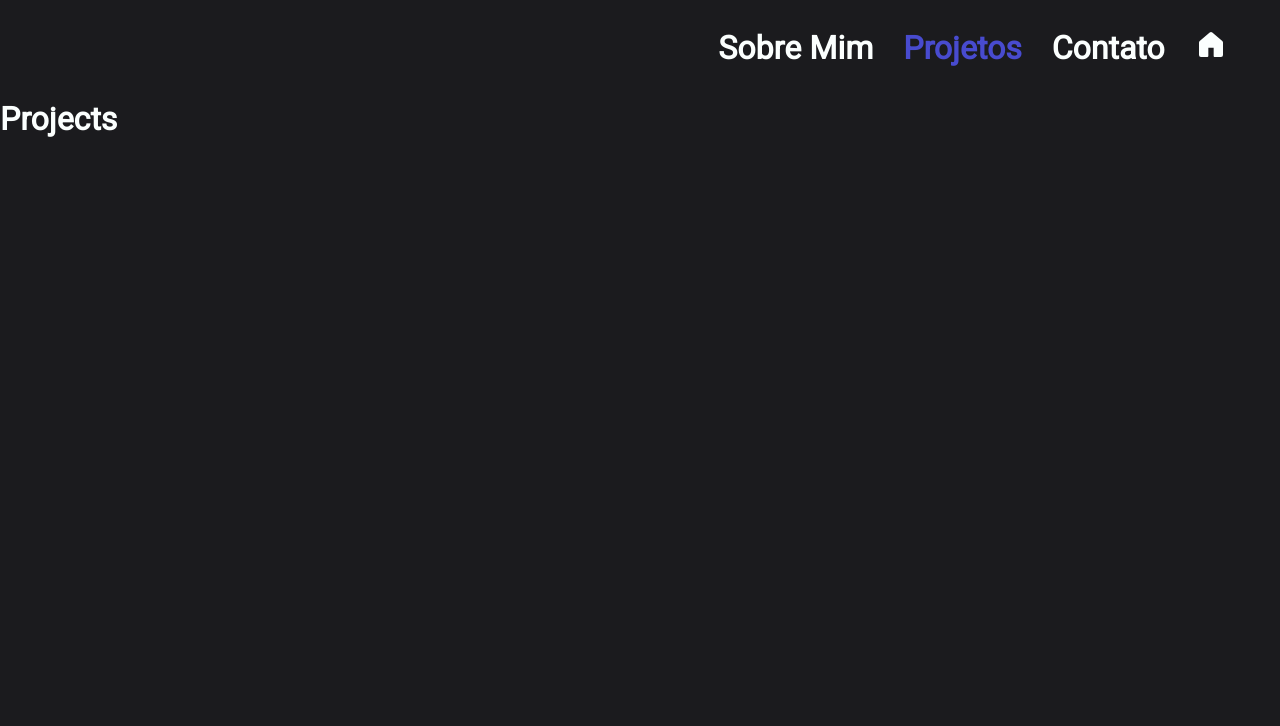
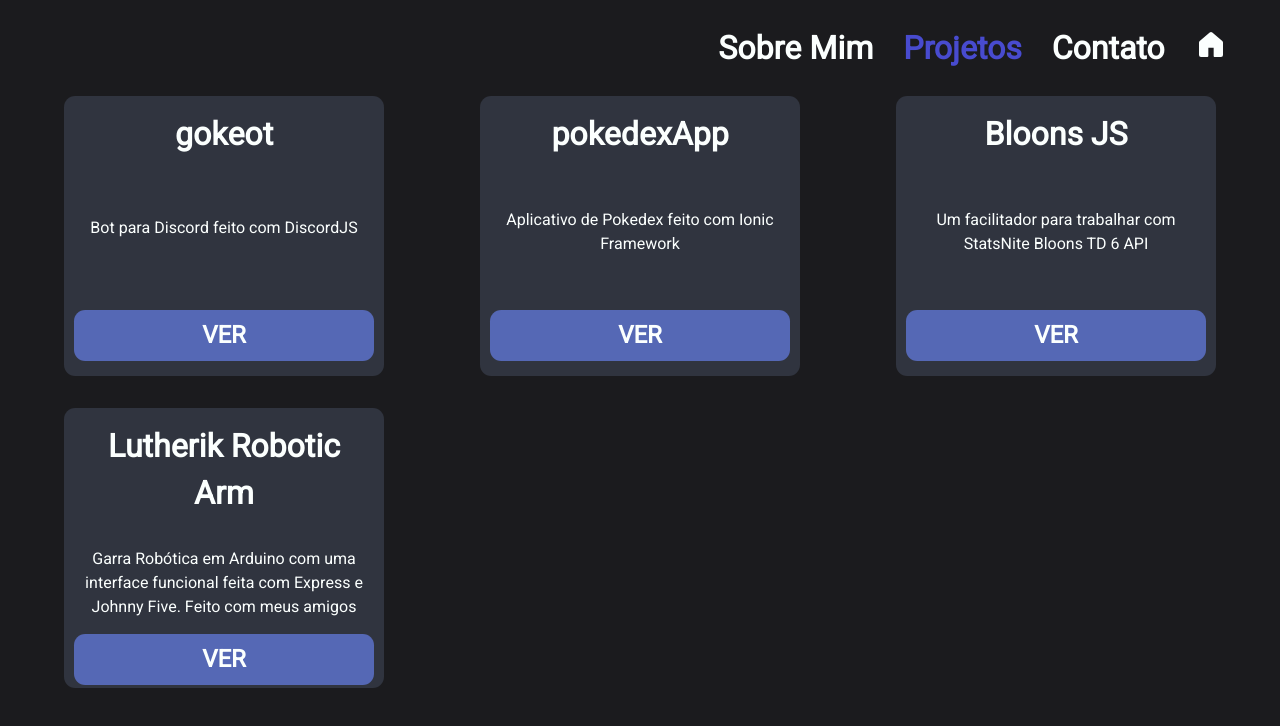
Before and after one commit to joao-erik2077/joao-erik2077.github.io, a React (Create React App) app: page /projects in a window 1280 px wide. Shown: the top 726 px of the page. Built offline with nearby package versions, Linux system fonts and the light colour scheme.

Commit message:
Projects page

```diff
--- /dev/null
+++ b/src/components/ProjectCard/ProjectCard.module.scss
@@ -0,0 +1,39 @@
+.main {
+    width: 25vw;
+    height: 35vh;
+    background-color: #30343F;
+    border-radius: .7rem;
+
+    display: grid;
+}
+
+.name {
+    justify-self: center;
+    align-self: normal;
+    text-align: center;
+    margin: 15px;
+}
+
+.description {
+    justify-self: center;
+    align-self: normal;
+    text-align: center;
+    margin: 15px;
+}
+
+.link {
+    text-decoration: none;
+    background-color: #5568B5;
+    padding: 1vh 40%;
+    font-size: 1.5rem;
+    font-weight: 700;
+    border-radius: .7rem;
+    transition: .3s;
+    justify-self: center;
+    align-self: end;
+    margin-bottom: 15px;
+
+    &:hover {
+        background-color: #4b5ca0;
+    }
+}
--- /dev/null
+++ b/src/components/ProjectCard/ProjectCard.tsx
@@ -0,0 +1,16 @@
+import styles from './ProjectCard.module.scss';
+
+export default function ProjectCard(props: any) {
+    const name = props.name;
+    const description = props.description;
+    const languages = props.languages;
+    const link = props.link;
+
+    return <>
+        <div className={styles.main}>
+            <h1 className={styles.name}>{ name }</h1>
+            <p className={styles.description}>{ description }</p>
+            <a className={styles.link} href={link} target='_blank' rel='noopener noreferrer'>VER</a>
+        </div>
+    </>;
+}
--- /dev/null
+++ b/src/interfaces/IProjectCard.ts
@@ -0,0 +1,6 @@
+export interface IProjectCard {
+    name: string;
+    description: string;
+    languages: string[];
+    link: string;
+}
--- a/src/pages/Projects/Projects.module.scss
+++ b/src/pages/Projects/Projects.module.scss
@@ -0,0 +1,6 @@
+.projects {
+    display: grid;
+    justify-content: space-evenly;
+    grid-template-columns: repeat(3, auto);
+    gap: 2rem;
+}
--- a/src/pages/Projects/Projects.tsx
+++ b/src/pages/Projects/Projects.tsx
@@ -1,10 +1,58 @@
 import { Component, ReactNode } from "react";
 import styles from './Projects.module.scss';
+import { IProjectCard } from "../../interfaces/IProjectCard";
+import ProjectCard from "../../components/ProjectCard/ProjectCard";
 
 export default class Projects extends Component {
+    private projectData: IProjectCard[] = [
+        {
+            name: 'gokeot',
+            description: 'Bot para Discord feito com DiscordJS',
+            languages: [
+                'javascript',
+            ],
+            link: 'https://github.com/joao-erik2077/gokeot',
+        },
+        {
+            name: 'pokedexApp',
+            description: 'Aplicativo de Pokedex feito com Ionic Framework',
+            languages: [
+                'typescript',
+                'html',
+                'scss',
+            ],
+            link: 'https://github.com/joao-erik2077/pokedexApp',
+        },
+        {
+            name: 'Bloons JS',
+            description: 'Um facilitador para trabalhar com StatsNite Bloons TD 6 API',
+            languages: [
+                'javascript',
+            ],
+            link: 'https://github.com/joao-erik2077/bloons-js',
+        },
+        {
+            name: 'Lutherik Robotic Arm',
+            description: 'Garra Robótica em Arduino com uma interface funcional feita com Express e Johnny Five. Feito com meus amigos',
+            languages: [
+                'javascript',
+                'html',
+                'scss',
+                'c++',
+            ],
+            link: 'https://github.com/Arduino-244/Lutherik-Robotic-Arm',
+        },
+    ];
+    private projects = this.projectData.map(project => <ProjectCard
+        name={project.name}
+        description={project.description}
+        languages={project.languages}
+        link={project.link}
+        />);
+
     render(): ReactNode {
         return <>
-            <h1>Projects</h1>
+            <div className={styles.projects}>{ this.projects }</div>
         </>;
     }
 }
```
